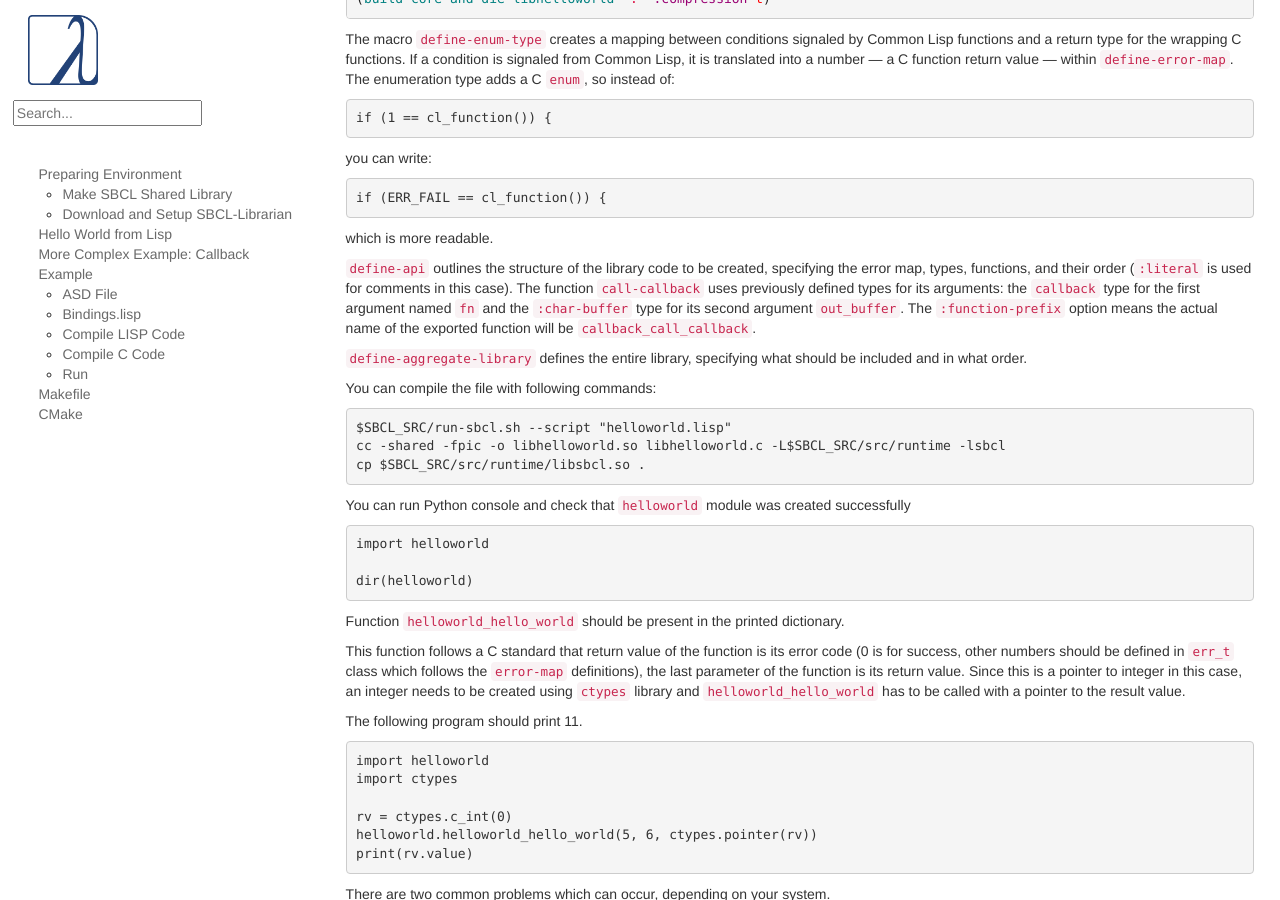
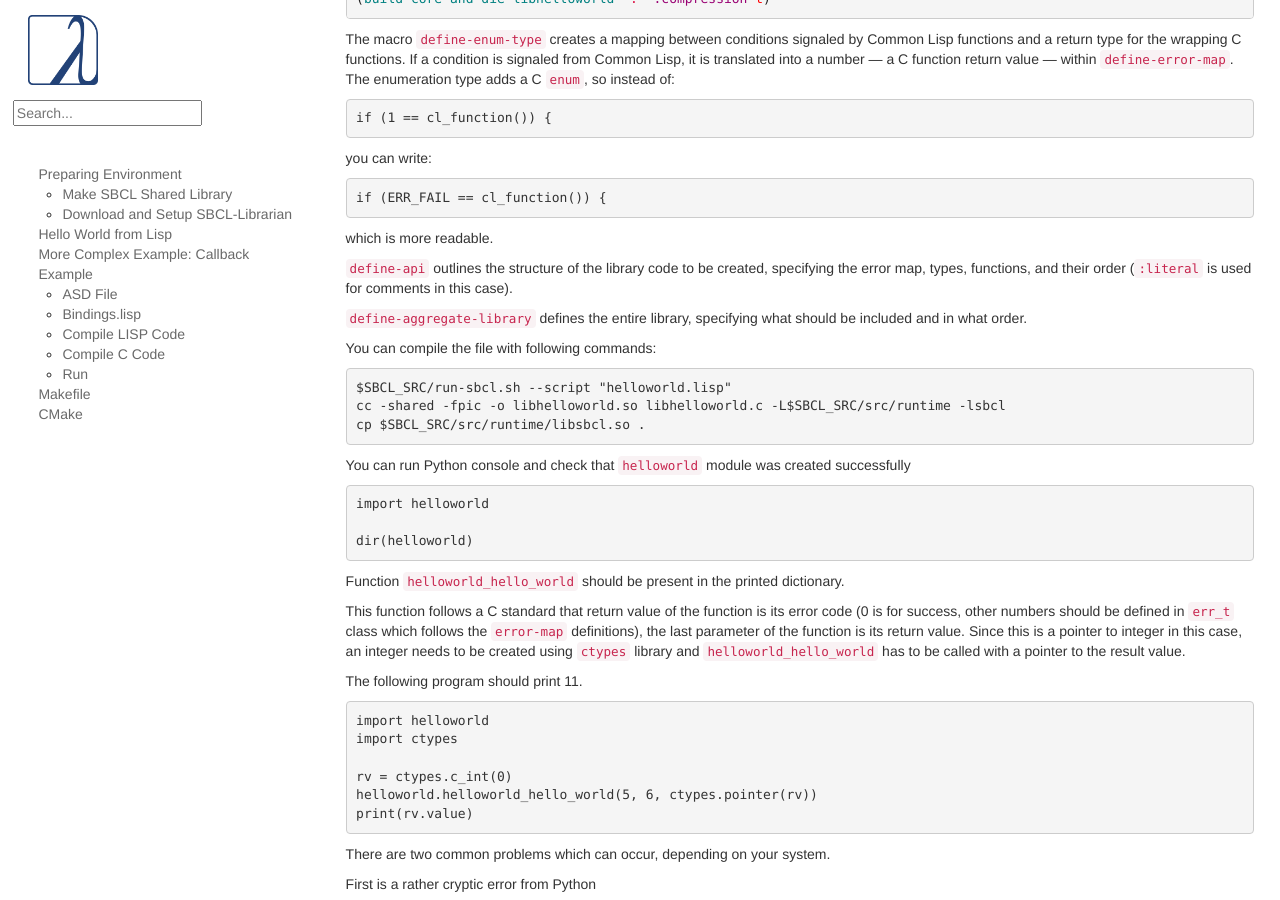
Before and after one commit to LispCookbook/cl-cookbook, a Jekyll site: the page built from dynamic-libraries.md, in a window 1280 px wide and 900 px high, scrolled down 2516 px. Built offline with Jekyll 4.4.1, drawn with Linux system fonts in a browser that asks for light colours.

Commit message:
#531 fix: removed reduntant sentence

```diff
--- a/dynamic-libraries.md
+++ b/dynamic-libraries.md
@@ -153,7 +153,7 @@ if (ERR_FAIL == cl_function()) {
 
 which is more readable.
 
-`define-api` outlines the structure of the library code to be created, specifying the error map, types, functions, and their order (`:literal` is used for comments in this case). The function `call-callback` uses previously defined types for its arguments: the `callback` type for the first argument named `fn` and the `:char-buffer` type for its second argument `out_buffer`. The `:function-prefix` option means the actual name of the exported function will be `callback_call_callback`.
+`define-api` outlines the structure of the library code to be created, specifying the error map, types, functions, and their order (`:literal` is used for comments in this case).
 
 `define-aggregate-library` defines the entire library, specifying what should be included and in what order.
 
```
